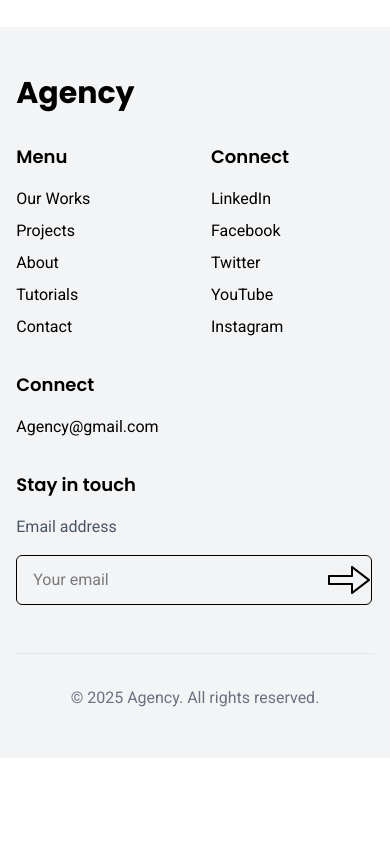
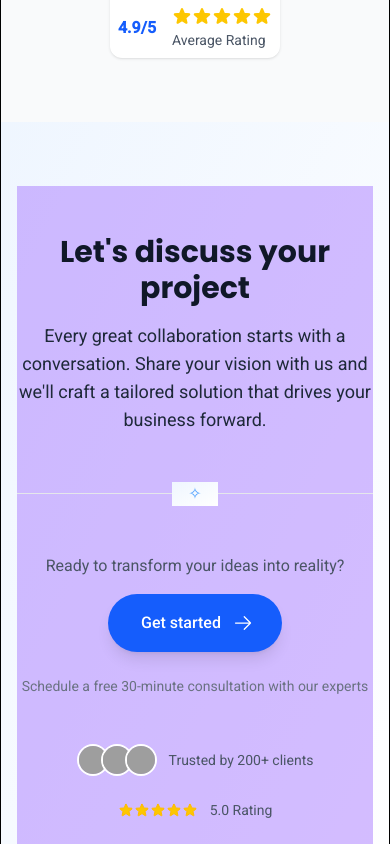
Before and after one commit to Humayun1318/job-task-CodesRaft, a React (Vite) app: page / in a window 390 px wide. Shown: the part 5940-6784 px from the top of the page. Before the commit the page ends 6698 px from the top, so only its background shows below. Built offline with nearby package versions, Linux system fonts and the light colour scheme; grey boxes are pictures that could not be loaded.

Commit message:
discuss section done with design

```diff
--- a/src/components/NavLinks/NavLinks.jsx
+++ b/src/components/NavLinks/NavLinks.jsx
@@ -5,9 +5,9 @@ const NavLinks = () => {
   const navLinks = [
     { name: "Home", path: "/" },
     { name: "Our Works", path: "/works" },
-    { name: "Projects", path: "/projects" },
     { name: "About Us", path: "/about" },
     { name: "Tutorials", path: "/tutorials" },
+    { name: "Contact", path: "/contact" },
   ];
 
   return (
--- /dev/null
+++ b/src/components/ProjectDiscussion/ProjectDiscussion.jsx
@@ -0,0 +1,95 @@
+import {
+  ArrowRightIcon,
+  StarIcon
+} from "@heroicons/react/24/outline";
+import { Link } from "react-router-dom";
+
+const ProjectDiscussion = () => {
+  return (
+    <section className="py-16 px-4 sm:px-6 lg:py-24 bg-gradient-to-br from-blue-50 to-white">
+      <div className="max-w-7xl mx-auto text-center bg-[#ae82ff86] py-12">
+        {/* Heading Section */}
+        <div className="mb-12" data-aos="fade-up">
+          <h2 className="text-3xl sm:text-4xl font-bold text-gray-900 mb-4">
+            Let's discuss your project
+          </h2>
+          <p className="text-lg text-gray-800 max-w-2xl mx-auto">
+            Every great collaboration starts with a conversation. Share your
+            vision with us and we'll craft a tailored solution that drives your
+            business forward.
+          </p>
+        </div>
+
+        {/* Divider */}
+        <div className="relative mb-12" data-aos="fade-up" data-aos-delay="100">
+          <div
+            className="absolute inset-0 flex items-center"
+            aria-hidden="true"
+          >
+            <div className="w-full border-t border-gray-200"></div>
+          </div>
+          <div className="relative flex justify-center">
+            <span className="bg-gradient-to-br from-blue-50 to-white px-4 text-blue-400">
+              ✧
+            </span>
+          </div>
+        </div>
+
+        {/* started button section */}
+        <div data-aos="fade-up" data-aos-delay="200">
+          <div className="mb-6">
+            <p className="text-gray-600 mb-4">
+              Ready to transform your ideas into reality?
+            </p>
+            <Link
+              to="/contact"
+              className="inline-flex items-center justify-center px-8 py-4 border border-transparent text-base font-medium rounded-full text-white bg-blue-600 hover:bg-blue-700 transition-all duration-300 shadow-lg hover:shadow-xl hover:-translate-y-1"
+            >
+              Get started
+              <ArrowRightIcon
+                className="ml-3 -mr-1 h-5 w-5"
+                aria-hidden="true"
+              />
+            </Link>
+          </div>
+          <p className="text-sm text-gray-500">
+            Schedule a free 30-minute consultation with our experts
+          </p>
+        </div>
+
+        {/* ending portion */}
+        <div
+          className="mt-12 flex flex-wrap justify-center gap-6"
+          data-aos="fade-up"
+          data-aos-delay="300"
+        >
+          <div className="flex items-center">
+            <div className="flex -space-x-2 mr-3">
+              {[1, 2, 3].map((item) => (
+                <img
+                  key={item}
+                  className="w-8 h-8 rounded-full border-2 border-white"
+                  src={`https://randomuser.me/api/portraits/${item % 2 === 0 ? 'women' : 'men'}/${item}.jpg`}
+                  alt="Client"
+                />
+              ))}
+            </div>
+            <span className="text-sm text-gray-600">
+              Trusted by 200+ clients
+            </span>
+          </div>
+          <div className="flex items-center">
+            <div className="flex mr-3">
+              {[1, 2, 3, 4, 5].map((star) => (
+                <StarIcon key={star} className="w-4 h-4 text-amber-400 fill-yellow-400" />
+              ))}
+            </div>
+            <span className="text-sm text-gray-600">5.0 Rating</span>
+          </div>
+        </div>
+      </div>
+    </section>
+  );
+};
+
+export default ProjectDiscussion;
--- a/src/components/Testimonials/Testimonials.jsx
+++ b/src/components/Testimonials/Testimonials.jsx
@@ -79,6 +79,13 @@ const Testimonials = () => {
                   <p className="text-sm text-gray-600">{testimonial.company}</p>
                 </div>
               </div>
+
+              <div className="mt-4 opacity-0 group-hover:opacity-100 transition-opacity duration-300">
+                <button className="text-sm text-blue-600 hover:text-blue-800 font-medium flex items-center cursor-pointer">
+                  View case study
+                  <ArrowRightIcon className="w-4 h-4 ml-1" />
+                </button>
+              </div>
             </div>
           ))}
         </div>
@@ -99,7 +106,9 @@ const Testimonials = () => {
             <div className="h-px w-full sm:h-10 sm:w-px bg-gray-200"></div>
 
             <div className="flex items-center">
-              <div className=" sm:text-2xl md:text-4xl font-bold text-blue-600">4.9/5</div>
+              <div className=" sm:text-2xl md:text-4xl font-bold text-blue-600">
+                4.9/5
+              </div>
               <div className="ml-4 text-left">
                 <div className="flex mb-1">{StarRender(5)}</div>
                 <p className="text-sm text-gray-600">Average Rating</p>
--- a/src/layouts/MainLayout.jsx
+++ b/src/layouts/MainLayout.jsx
@@ -35,6 +35,13 @@ const MainLayout = () => {
         ) : (
           ""
         )}
+        {location.pathname === "/contact" ? (
+          <>
+            <h3 className="sm:text-lg md:text-4xl font-bold text-center my-12" >Get In Touch With Us</h3>
+          </>
+        ) : (
+          ""
+        )}
       </header>
       <main className=" border">
         <Outlet></Outlet>
--- /dev/null
+++ b/src/pages/Contact.jsx
@@ -0,0 +1,11 @@
+
+
+const Contact = () => {
+  return (
+    <div>
+      <h1>This is contact page.</h1>
+    </div>
+  );
+};
+
+export default Contact;
--- a/src/pages/Home.jsx
+++ b/src/pages/Home.jsx
@@ -4,6 +4,7 @@ import WhatWeDo from "../components/WhatWeDo/WhatWeDo";
 import { useState } from "react";
 import WhyWeDifferent from "../components/WhyWeDifferent/WhyWeDifferent";
 import Testimonials from "../components/Testimonials/Testimonials";
+import ProjectDiscussion from "../components/ProjectDiscussion/ProjectDiscussion";
 
 const Home = () => {
   const [servicesCard] = useState(services.slice(0, 4));
@@ -33,7 +34,8 @@ const Home = () => {
         </section>
         <WhyWeDifferent />
 
-        <Testimonials/>
+        <Testimonials />
+        <ProjectDiscussion />
       </section>
     </div>
   );
--- a/src/pages/Projects.jsx
+++ /dev/null
@@ -1,11 +0,0 @@
-import React from "react";
-
-const Projects = () => {
-  return (
-    <div>
-      <h1>This is prjects page.</h1>
-    </div>
-  );
-};
-
-export default Projects;
--- a/src/routes/router.jsx
+++ b/src/routes/router.jsx
@@ -3,7 +3,7 @@ import MainLayout from "../layouts/MainLayout";
 import NotFound from "../pages/NotFound";
 import Home from "../pages/Home";
 import About from "../pages/About";
-import Projects from "../pages/Projects";
+import Contact from "../pages/Contact";
 import Tutorials from "../pages/Tutorials";
 import Works from "../pages/Works";
 
@@ -22,8 +22,8 @@ const router = createBrowserRouter([
         element: <About />,
       },
       {
-        path: "projects",
-        element: <Projects />,
+        path: "contact",
+        element: <Contact />,
       },
       {
         path: "tutorials",
```
